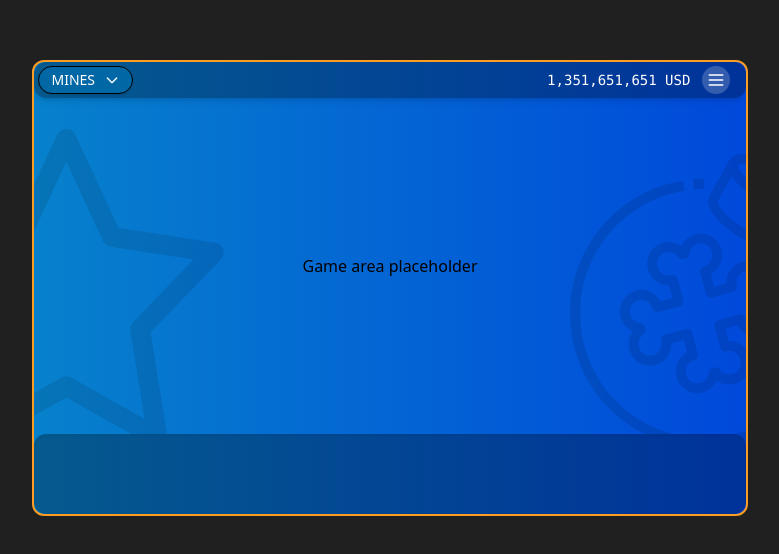
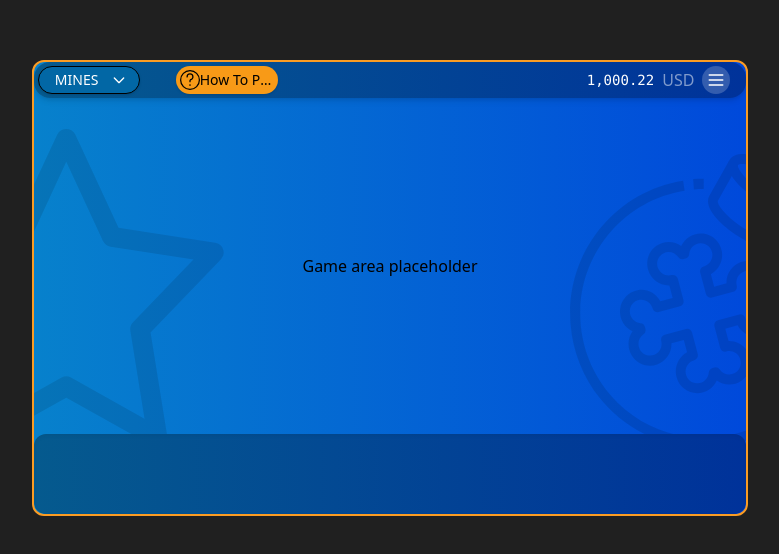
Before and after one commit to BelskviK/Vue-PIXI, a Vue app: page /games/mines in a window 1280 px wide. Shown: the part 112-666 px from the top of the page, without its empty margins (250-1029 px from the left). Built offline with nearby package versions, Linux system fonts and the light colour scheme.

Commit message:
header styles ok

```diff
--- a/src/games/mines/components/Header.vue
+++ b/src/games/mines/components/Header.vue
@@ -1,12 +1,12 @@
-<!-- src/games/mines/components/Header.vue -->
 <template>
   <div
-    class="relative w-full h-9 bg-gradient-to-r from-[#055a8e] to-[#00329a] flex items-center justify-between px-4 shadow-md rounded-xl text-white py-4"
+    class="relative w-full h-9 bg-gradient-to-r from-[#055a8e] to-[#00329a] flex items-center px-4 shadow-md rounded-2xl text-white py-4"
   >
+    <div class="flex items-center w-[50%] space-x-7">
       <!-- Left: game selector -->
       <button
         @click="toggleDropdown"
-      class="flex items-center justify-center w-[14%] h-7 rounded-3xl shadow border-[1px] border-black bg-[#0267a5] hover:bg-[#015d94] text-white text-sm px-1 -ml-3 py-[1px]"
+        class="flex items-center justify-center w-[30%] h-7 rounded-3xl shadow border-[1px] border-black bg-[#0267a5] hover:bg-[#015d94] text-white text-sm px-1 mx-2 -ml-3 py-[1px] transition-transform duration-100 active:translate-y-1 active:shadow-inner"
       >
         <span class="flex-1 text-center font-normal">MINES</span>
         <svg
@@ -24,26 +24,22 @@
           />
         </svg>
       </button>
+      <button
+        @click="openHowToPlayModal"
+        class="flex items-center justify-left w-[30%] h-7 rounded-3xl shadow bg-[#f89a17] text-black text-sm px-1 mx-2 -ml-3 py-[1px] transition-transform duration-100 active:translate-y-1 active:shadow-inner"
+      >
+        <img :src="howTo" alt="" class="w-5 h-5 filter brightness-0" />
+        <span class="flex-1 text-center truncate">How To Play ?</span>
+      </button>
+    </div>
+    <!-- Right: balance + menu -->
+    <div class="flex justify-end items-center w-[50%] space-x-2">
+      <p class="font-mono text-sm">
+        {{ balance.toLocaleString() }}
+      </p>
 
-    <!-- Dropdown menu -->
-    <div
-      v-if="open"
-      class="absolute top-full left-1 grid grid-cols-4 gap-x-2 gap-y-4 bg-[#212226] border border-black rounded-lg shadow-lg p-4 z-20"
-    >
-      <a
-        v-for="(game, idx) in gameIcons"
-        :key="idx"
-        :href="game.href"
-        class="flex flex-col items-center hover:opacity-80"
-      >
-        <img :src="game.src" :alt="game.name" class="w-11 h-11 mb-1" />
-        <p class="text-sm opacity-70 font-extralight">{{ game.name }}</p>
-      </a>
-    </div>
+      <p class="opacity-50">USD</p>
 
-    <!-- Right: balance + menu -->
-    <div class="flex items-center space-x-3">
-      <p class="font-mono text-sm">1,351,651,651 USD</p>
       <button
         class="p-1 bg-white bg-opacity-20 hover:bg-opacity-30 rounded-full"
         aria-label="Open menu"
@@ -64,11 +60,28 @@
         </svg>
       </button>
     </div>
+    <!-- Dropdown menu -->
+    <div
+      v-if="dropdownOpen"
+      class="absolute top-full left-1 grid grid-cols-4 gap-x-2 gap-y-4 bg-[#212226] border border-black rounded-lg shadow-lg p-4 z-20"
+    >
+      <a
+        v-for="(game, idx) in gameIcons"
+        :key="idx"
+        :href="game.href"
+        class="flex flex-col items-center hover:opacity-80"
+      >
+        <img :src="game.src" :alt="game.name" class="w-11 h-11 mb-1" />
+        <p class="text-sm opacity-70 font-extralight">{{ game.name }}</p>
+      </a>
+    </div>
   </div>
 </template>
 
 <script setup lang="ts">
 import { ref } from "vue";
+import { useUserStore } from "@/stores/user";
+import { storeToRefs } from "pinia";
 
 // icons
 import iconBalloon from "../../../assets/gameIcons/icon-balloon.svg";
@@ -80,11 +93,20 @@ import iconKeno from "../../../assets/gameIcons/icon-keno.svg";
 import iconMines from "../../../assets/gameIcons/icon-mines.svg";
 import iconMiniRoulette from "../../../assets/gameIcons/icon-mini-roulette.svg";
 import iconPlinko from "../../../assets/gameIcons/icon-plinko.svg";
+import howTo from "../../../assets/icon-how-to-play.svg";
 
-const open = ref(false);
+const dropdownOpen = ref(false);
+const modalOpen = ref(false);
 function toggleDropdown() {
-  open.value = !open.value;
+  dropdownOpen.value = !dropdownOpen.value;
 }
+function openHowToPlayModal() {
+  modalOpen.value = !modalOpen.value;
+}
+
+// Pinia user store
+const userStore = useUserStore();
+const { balance } = storeToRefs(userStore);
 
 // list of game icons + links for dropdown
 const gameIcons = [
--- a/src/stores/user.ts
+++ b/src/stores/user.ts
@@ -3,7 +3,7 @@ import { defineStore } from "pinia";
 export const useUserStore = defineStore("user", {
   state: () => ({
     name: "Guest",
-    balance: 1000,
+    balance: 1000.22,
     isLoggedIn: false,
   }),
   actions: {
@@ -16,7 +16,7 @@ export const useUserStore = defineStore("user", {
     },
     logout() {
       this.name = "Guest";
-      this.balance = 1000;
+      this.balance = 1000.0;
       this.isLoggedIn = false;
     },
   },
```
Also changed, not shown: src/assets/icon-how-to-play.svg (added). Lines whose indentation alone changed are shown as unchanged.
